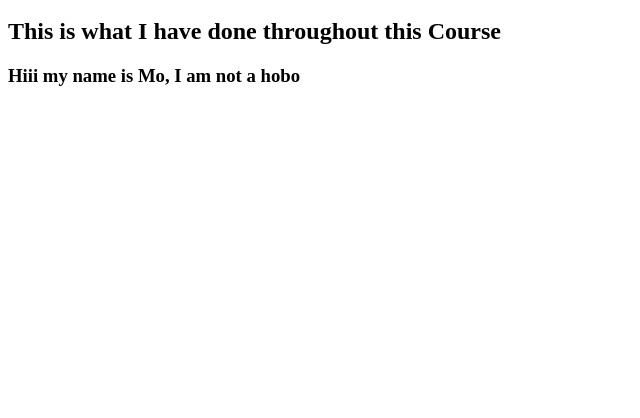
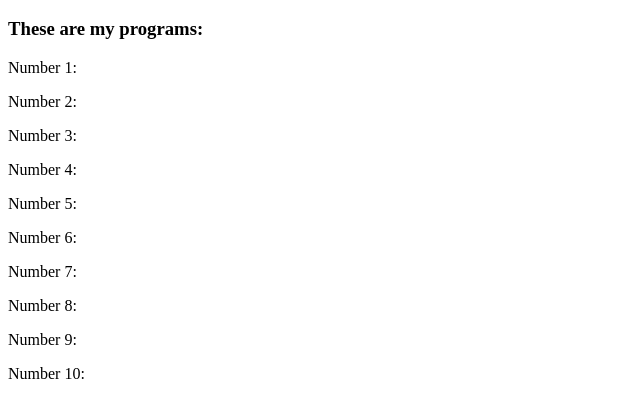
Before and after one commit to More8711/Computer-Science-4U-Portfolio, a plain HTML site: page index.html in a window 1280 px wide. Shown: the part 48-466 px from the top of the page, without its empty margins (0-640 px from the left). Drawn offline with Linux system fonts and the light colour scheme.

Commit message:
rfseg'oir

```diff
--- a/index.html
+++ b/index.html
@@ -5,8 +5,17 @@
   </head>
   <body>
     <h1> This is My Portfolio</h1>
-    <h2>This is what I have done throughout this Course</h2>
-    <h3>Hiii my name is Mo, I am not a hobo</h3>
+    <h3>These are my programs:</h3>
+    <p>Number 1:</p>
+    <p>Number 2:</p>
+    <p>Number 3:</p>
+    <p>Number 4:</p>
+    <p>Number 5:</p>
+    <p>Number 6:</p>
+    <p>Number 7:</p>
+    <p>Number 8:</p>
+    <p>Number 9:</p>
+    <p>Number 10:</p>
   </body>
 
 </html>
--- /dev/null
+++ b/style.css
@@ -0,0 +1,3 @@
+body{
+  background-color: red;
+}
```
